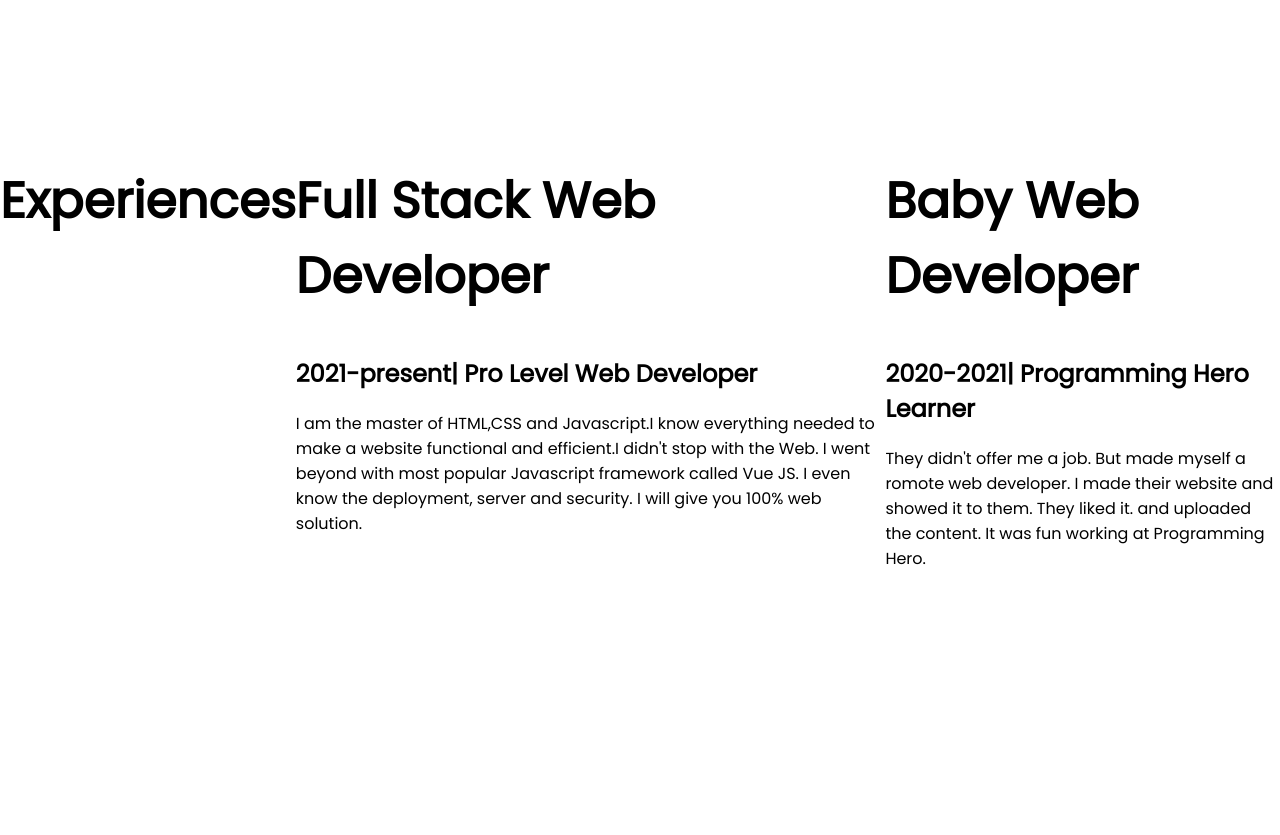
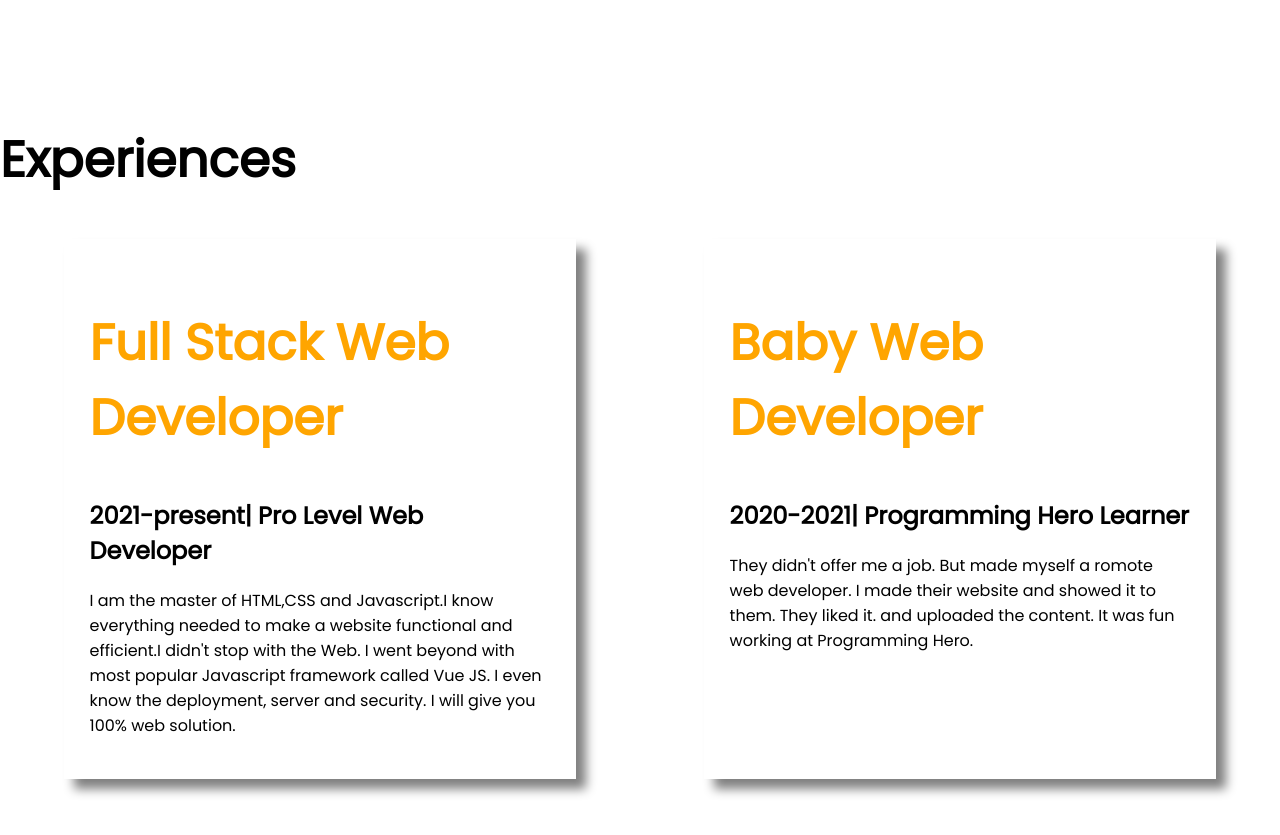
Before and after one commit to programming-is-my-blood/developer.portfolio, a plain HTML site: page index.html in a window 1280 px wide. Shown: the part 1180-2015 px from the top of the page. Before the commit the page ends 1917 px from the top, so only its background shows below. Drawn offline with Linux system fonts and the light colour scheme.

Commit message:
added experience item

```diff
--- a/index.html
+++ b/index.html
@@ -11,7 +11,7 @@
     <link rel="stylesheet" href="style.css">
 </head>
 <body>
-  <section class="top-banner">
+  <section class="top-banner flexible_container">
     <div class="half-width">
         <h1>Welcome to</h1>
     <h1><span class="orange-color">My Programming</span> World</h1>
@@ -23,7 +23,7 @@
         <img src="images/Mohammad ali (1).png" alt="Mohammad ali">
     </div>
   </section>
-  <section class="dream-big">
+  <section class="dream-big flexible_container">
     <div class="half-width">
       <img src="images/Mohammad ali_bg.png" alt="Mohammad ali">
     </div>
@@ -38,15 +38,17 @@
   </section>
   <section class="experience_area">
     <h1>Experiences</h1>
-    <div>
-      <h1>Full Stack Web Developer</h1>
-      <h2>2021-present| Pro Level Web Developer</h2>
-      <p>I am the master of HTML,CSS and Javascript.I know everything needed to make a website functional and efficient.I didn't stop with the Web. I went beyond with most popular Javascript framework called Vue JS. I even know the deployment, server and security. I will give you 100% web solution.</p>
-    </div>
-    <div>
-      <h1>Baby Web Developer</h1>
-      <h2>2020-2021| Programming Hero Learner</h2>
-      <p>They didn't offer me a job. But made myself a romote web developer. I made their website and showed it to them. They liked it. and uploaded the content. It was fun working at Programming Hero.</p>
+    <div class="flexible_container">
+      <div class="experience_item">
+        <h1 class="orange-color">Full Stack Web Developer</h1>
+        <h2>2021-present| Pro Level Web Developer</h2>
+        <p>I am the master of HTML,CSS and Javascript.I know everything needed to make a website functional and efficient.I didn't stop with the Web. I went beyond with most popular Javascript framework called Vue JS. I even know the deployment, server and security. I will give you 100% web solution.</p>
+      </div>
+      <div class="experience_item">
+        <h1 class="orange-color">Baby Web Developer</h1>
+        <h2>2020-2021| Programming Hero Learner</h2>
+        <p>They didn't offer me a job. But made myself a romote web developer. I made their website and showed it to them. They liked it. and uploaded the content. It was fun working at Programming Hero.</p>
+      </div>
     </div>
   </section>
 </body>
--- a/style.css
+++ b/style.css
@@ -8,7 +8,7 @@ h1{
 .orange-color{
     color: orange;
 }
-section{
+.flexible_container{
     display: flex;
     margin-bottom: 150px;
 }
@@ -37,3 +37,12 @@ section{
     background-repeat: no-repeat;
     background-position: right;
 }
+
+.experience_item{
+    width: 40%;
+    margin-left: 5%;
+    margin-right: 5%;
+    padding: 2%;
+    box-shadow: 10px 10px 10px gray;
+
+}
```
